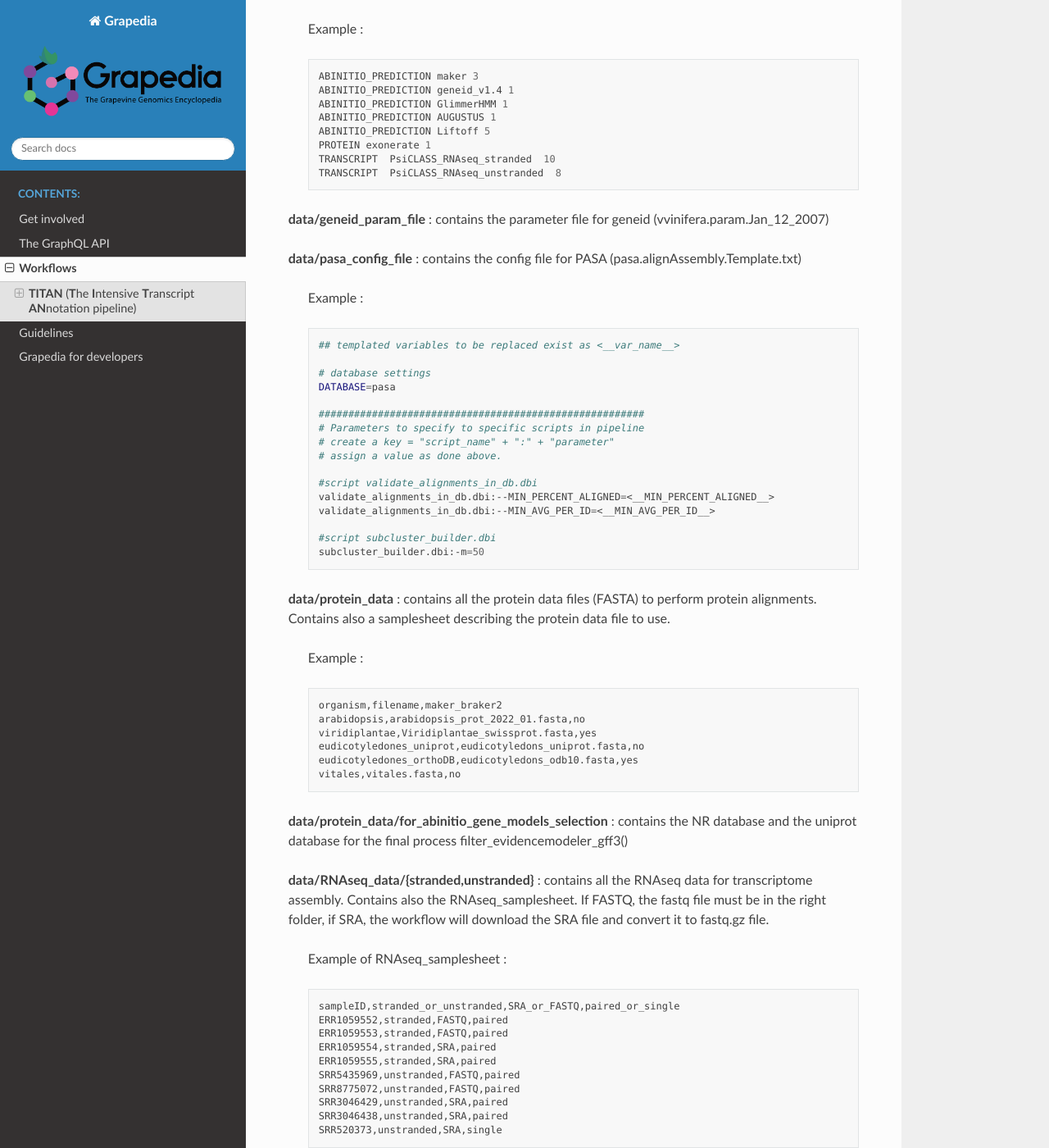
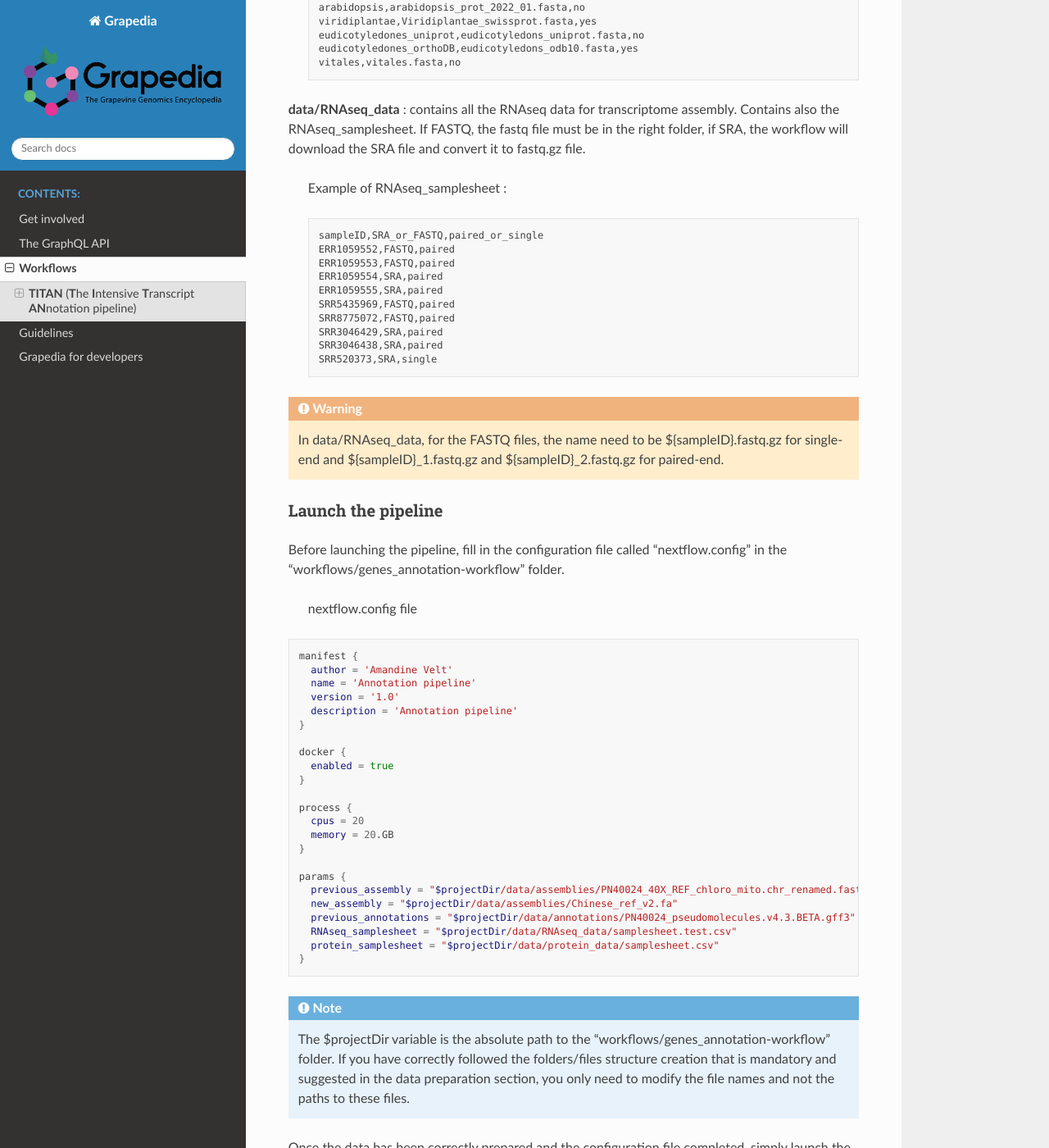
Before and after one commit to Grapedia/grapedia, a Sphinx documentation site: the page built from docs/workflows.rst, in a window 1280 px wide and 1400 px high, scrolled down 1993 px. Shown: the whole window at 82% size. Built offline with Sphinx 7.4.7 and the Read the Docs theme 2.0.0, drawn with Linux system fonts in a browser that asks for light colours; some of the changed text lies outside the part shown.

Commit message:
Update workflows.rst

```diff
--- a/docs/workflows.rst
+++ b/docs/workflows.rst
@@ -42,60 +42,14 @@
   ├── data
   │   ├── annotations
   │   ├── assemblies
-  │   ├── evidencemodeler_weights_file
-  │   ├── geneid_param_file
-  │   ├── pasa_config_file
   │   ├── protein_data
-  │       ├── for_abinitio_gene_models_selection
   │   └── RNAseq_data
-  │       ├── stranded
-  │       └── unstranded
 
 In the workflows/genes_annotation-workflow folder, you can create a "data" folder containing all the data needed by TITAN to run.
 
 **data/annotations** : contains the previous annotation in GFF3 format (eg : Vitis_vinifera_gene_annotation_on_V2_20.gff3)
 
 **data/assemblies** : contains previous assembly (eg PN12Xv2.fasta) and new assembly (eg Chinese_ref_v2.fa)
-
-**data/evidencemodeler_weights_file** : contains the weights.txt file for EvidenceModeler (to remove ?)
-
-          Example :
-
-          .. code-block:: bash
-
-            ABINITIO_PREDICTION maker 3
-            ABINITIO_PREDICTION geneid_v1.4 1
-            ABINITIO_PREDICTION GlimmerHMM 1
-            ABINITIO_PREDICTION AUGUSTUS 1
-            ABINITIO_PREDICTION Liftoff 5
-            PROTEIN exonerate 1
-            TRANSCRIPT  PsiCLASS_RNAseq_stranded  10
-            TRANSCRIPT  PsiCLASS_RNAseq_unstranded  8
-
-**data/geneid_param_file** : contains the parameter file for geneid (vvinifera.param.Jan_12_2007)
-
-**data/pasa_config_file** : contains the config file for PASA (pasa.alignAssembly.Template.txt)
-
-          Example :
-
-          .. code-block:: bash
-
-            ## templated variables to be replaced exist as <__var_name__>
-
-            # database settings
-            DATABASE=pasa
-
-            #######################################################
-            # Parameters to specify to specific scripts in pipeline
-            # create a key = "script_name" + ":" + "parameter"
-            # assign a value as done above.
-
-            #script validate_alignments_in_db.dbi
-            validate_alignments_in_db.dbi:--MIN_PERCENT_ALIGNED=<__MIN_PERCENT_ALIGNED__>
-            validate_alignments_in_db.dbi:--MIN_AVG_PER_ID=<__MIN_AVG_PER_ID__>
-
-            #script subcluster_builder.dbi
-            subcluster_builder.dbi:-m=50
 
 **data/protein_data** : contains all the protein data files (FASTA) to perform protein alignments. Contains also a samplesheet describing the protein data file to use.
 
@@ -110,28 +64,26 @@
             eudicotyledones_orthoDB,eudicotyledons_odb10.fasta,yes
             vitales,vitales.fasta,no
 
-**data/protein_data/for_abinitio_gene_models_selection** : contains the NR database and the uniprot database for the final process filter_evidencemodeler_gff3()
-
-**data/RNAseq_data/{stranded,unstranded}** : contains all the RNAseq data for transcriptome assembly. Contains also the RNAseq_samplesheet. If FASTQ, the fastq file must be in the right folder, if SRA, the workflow will download the SRA file and convert it to fastq.gz file.
+**data/RNAseq_data** : contains all the RNAseq data for transcriptome assembly. Contains also the RNAseq_samplesheet. If FASTQ, the fastq file must be in the right folder, if SRA, the workflow will download the SRA file and convert it to fastq.gz file.
 
           Example of RNAseq_samplesheet :
 
           .. code-block:: bash
 
-            sampleID,stranded_or_unstranded,SRA_or_FASTQ,paired_or_single
-            ERR1059552,stranded,FASTQ,paired
-            ERR1059553,stranded,FASTQ,paired
-            ERR1059554,stranded,SRA,paired
-            ERR1059555,stranded,SRA,paired
-            SRR5435969,unstranded,FASTQ,paired
-            SRR8775072,unstranded,FASTQ,paired
-            SRR3046429,unstranded,SRA,paired
-            SRR3046438,unstranded,SRA,paired
-            SRR520373,unstranded,SRA,single
+            sampleID,SRA_or_FASTQ,paired_or_single
+            ERR1059552,FASTQ,paired
+            ERR1059553,FASTQ,paired
+            ERR1059554,SRA,paired
+            ERR1059555,SRA,paired
+            SRR5435969,FASTQ,paired
+            SRR8775072,FASTQ,paired
+            SRR3046429,SRA,paired
+            SRR3046438,SRA,paired
+            SRR520373,SRA,single
 
 .. warning::
 
-  In data/RNAseq_data/{stranded,unstranded}, for the FASTQ files, the name need to be ${sampleID}.fastq.gz for single-end and ${sampleID}_1.fastq.gz and ${sampleID}_2.fastq.gz for paired-end.
+  In data/RNAseq_data, for the FASTQ files, the name need to be ${sampleID}.fastq.gz for single-end and ${sampleID}_1.fastq.gz and ${sampleID}_2.fastq.gz for paired-end.
 
 Launch the pipeline
 ^^^^^^^^^^^^^^^^^^^
@@ -159,18 +111,11 @@
   }
 
   params {
-    assemblies_folder = "$projectDir/data/assemblies/"
-    previous_assembly = "PN40024_40X_REF_chloro_mito.chr_renamed.fasta"
-    new_assembly = "Chinese_ref_v2.fa"
-    annotations_folder = "$projectDir/data/annotations/"
-    previous_annotations = "PN40024_pseudomolecules.v4.3.BETA.gff3"
+    previous_assembly = "$projectDir/data/assemblies/PN40024_40X_REF_chloro_mito.chr_renamed.fasta"
+    new_assembly = "$projectDir/data/assemblies/Chinese_ref_v2.fa"
+    previous_annotations = "$projectDir/data/annotations/PN40024_pseudomolecules.v4.3.BETA.gff3"
     RNAseq_samplesheet = "$projectDir/data/RNAseq_data/samplesheet.test.csv"
     protein_samplesheet = "$projectDir/data/protein_data/samplesheet.csv"
-    geneid_param_file = "$projectDir/data/geneid_param_file/vvinifera.param.Jan_12_2007"
-    pasa_config_file = "$projectDir/data/pasa_config_file/pasa.alignAssembly.Template.txt"
-    evm_config_file = "$projectDir/data/evidencemodeler_weights_file/weights.txt"
-    NR_proteins_fasta = "$projectDir/data/protein_data/for_abinitio_gene_models_selection/nr.fasta"
-    uniprot_fasta = "$projectDir/data/protein_data/for_abinitio_gene_models_selection/uniprot_sprot.fasta"
   }
 
 .. note::
```
